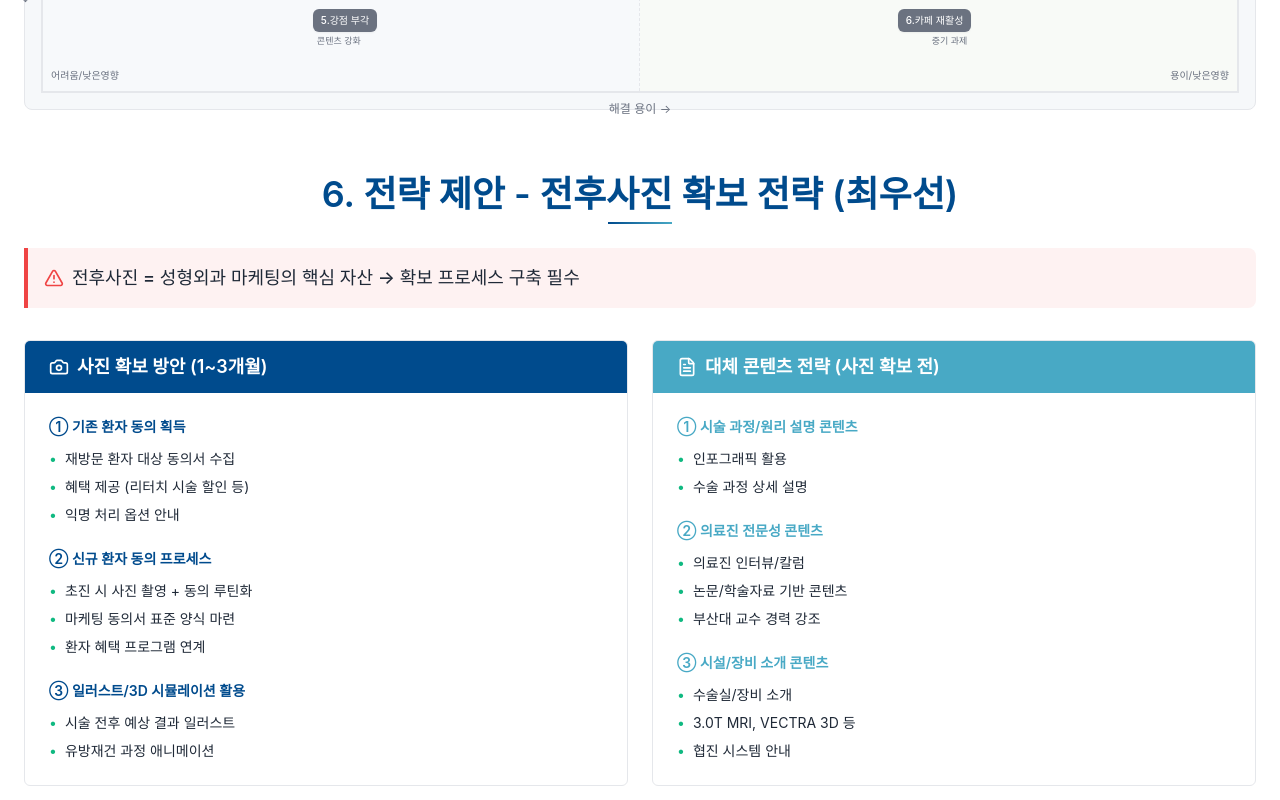
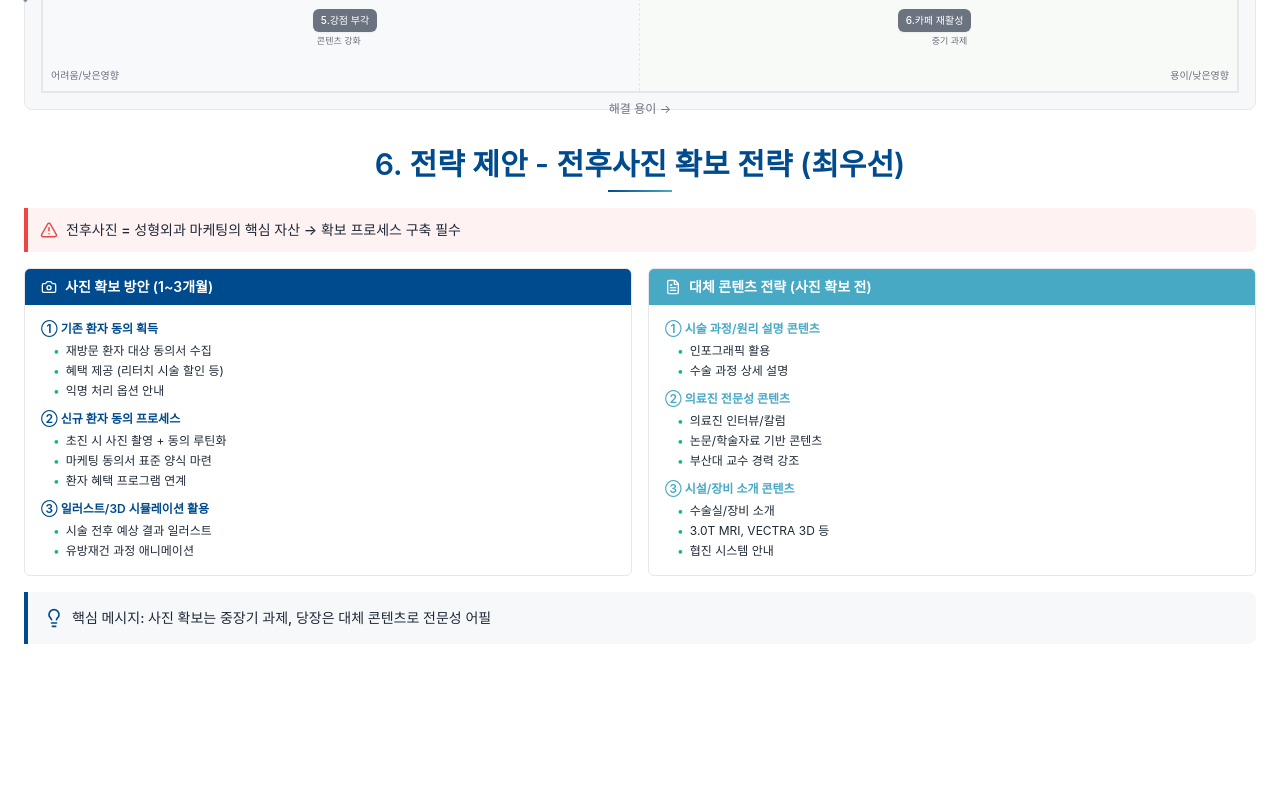
Before and after one commit to kevinkim1975/amp, a Next.js app: page / in a window 1280 px wide. Shown: the part 10100-10900 px from the top of the page. Built offline with nearby package versions, Linux system fonts and the light colour scheme.

Commit message:
fix(Section14): compact layout to prevent bottom overlap

```diff
--- a/src/components/sections/Section14PhotoStrategy.tsx
+++ b/src/components/sections/Section14PhotoStrategy.tsx
@@ -1,9 +1,13 @@
 /**
- * Section13PhotoStrategy - 전략 제안: 전후사진 확보 전략
+ * Section14PhotoStrategy - 전략 제안: 전후사진 확보 전략
  * Design Guide (docs/design-guide.md) 기반
  *
- * 생성: 2026-01-13
- * 데이터 소스: data/seoil-medical.yaml (page 13 - 두번째)
+ * 수정: 2026-01-13 - v0.dev MCP 기반 컴팩트 레이아웃
+ * - 하단 겹침 해결: py-12 → py-5, mb-8 → mb-4
+ * - 카드 내부 간격 축소: space-y-6 → space-y-3
+ * - 한 페이지에 모든 콘텐츠 표시 (스크롤 없음)
+ *
+ * 데이터 소스: data/seoil-medical.yaml (page 14)
  */
 
 import { AlertTriangle, Lightbulb, Camera, FileText } from "lucide-react"
@@ -11,45 +15,45 @@ import { AlertTriangle, Lightbulb, Camera, FileText } from "lucide-react"
 export function Section14PhotoStrategy() {
   return (
     <section className="min-h-[calc(100vh-144px)] bg-white">
-      <div className="max-w-7xl mx-auto px-6 py-12">
+      <div className="max-w-7xl mx-auto px-6 py-5">
         {/* Section Header */}
-        <div className="text-center mb-6">
-          <h2 className="text-4xl font-semibold text-[#004B8D] mb-2">6. 전략 제안 - 전후사진 확보 전략 (최우선)</h2>
+        <div className="text-center mb-4">
+          <h2 className="text-3xl font-semibold text-[#004B8D] mb-2">6. 전략 제안 - 전후사진 확보 전략 (최우선)</h2>
           <div className="mx-auto w-16 h-0.5 bg-gradient-to-r from-[#004B8D] to-[#48A9C5]" />
         </div>
 
         {/* Warning Callout */}
-        <div className="mb-8 p-4 bg-[#FEF2F2] border-l-4 border-[#EF4444] rounded-r-lg">
+        <div className="mb-4 p-3 bg-[#FEF2F2] border-l-4 border-[#EF4444] rounded-r-lg">
           <div className="flex items-center gap-2">
-            <AlertTriangle className="text-[#EF4444] flex-shrink-0" size={20} />
-            <p className="text-lg text-[#1F2937] font-medium">
+            <AlertTriangle className="text-[#EF4444] flex-shrink-0" size={18} />
+            <p className="text-sm text-[#1F2937] font-medium">
               전후사진 = 성형외과 마케팅의 핵심 자산 → 확보 프로세스 구축 필수
             </p>
           </div>
         </div>
 
         {/* Two Column Strategy */}
-        <div className="grid grid-cols-1 lg:grid-cols-2 gap-6 mb-8">
+        <div className="grid grid-cols-1 lg:grid-cols-2 gap-4 mb-4">
           {/* 사진 확보 방안 */}
           <div className="bg-white border border-[#E5E7EB] rounded-md overflow-hidden">
-            <div className="bg-[#004B8D] px-6 py-3 flex items-center gap-2">
-              <Camera className="text-white" size={20} />
-              <h3 className="text-lg font-semibold text-white">사진 확보 방안 (1~3개월)</h3>
+            <div className="bg-[#004B8D] px-4 py-2 flex items-center gap-2">
+              <Camera className="text-white" size={16} />
+              <h3 className="text-sm font-semibold text-white">사진 확보 방안 (1~3개월)</h3>
             </div>
-            <div className="p-6 space-y-6">
+            <div className="p-4 space-y-3">
               {/* 기존 환자 동의 획득 */}
               <div>
-                <h4 className="text-sm font-semibold text-[#004B8D] mb-3">① 기존 환자 동의 획득</h4>
-                <ul className="space-y-2 text-sm text-[#1F2937]">
-                  <li className="flex items-start gap-2">
+                <h4 className="text-xs font-semibold text-[#004B8D] mb-1.5">① 기존 환자 동의 획득</h4>
+                <ul className="space-y-1 text-xs text-[#1F2937] ml-3">
+                  <li className="flex items-start gap-1.5">
                     <span className="text-[#10B981]">•</span>
                     재방문 환자 대상 동의서 수집
                   </li>
-                  <li className="flex items-start gap-2">
+                  <li className="flex items-start gap-1.5">
                     <span className="text-[#10B981]">•</span>
                     혜택 제공 (리터치 시술 할인 등)
                   </li>
-                  <li className="flex items-start gap-2">
+                  <li className="flex items-start gap-1.5">
                     <span className="text-[#10B981]">•</span>
                     익명 처리 옵션 안내
                   </li>
@@ -58,17 +62,17 @@ export function Section14PhotoStrategy() {
 
               {/* 신규 환자 동의 프로세스 */}
               <div>
-                <h4 className="text-sm font-semibold text-[#004B8D] mb-3">② 신규 환자 동의 프로세스</h4>
-                <ul className="space-y-2 text-sm text-[#1F2937]">
-                  <li className="flex items-start gap-2">
+                <h4 className="text-xs font-semibold text-[#004B8D] mb-1.5">② 신규 환자 동의 프로세스</h4>
+                <ul className="space-y-1 text-xs text-[#1F2937] ml-3">
+                  <li className="flex items-start gap-1.5">
                     <span className="text-[#10B981]">•</span>
                     초진 시 사진 촬영 + 동의 루틴화
                   </li>
-                  <li className="flex items-start gap-2">
+                  <li className="flex items-start gap-1.5">
                     <span className="text-[#10B981]">•</span>
                     마케팅 동의서 표준 양식 마련
                   </li>
-                  <li className="flex items-start gap-2">
+                  <li className="flex items-start gap-1.5">
                     <span className="text-[#10B981]">•</span>
                     환자 혜택 프로그램 연계
                   </li>
@@ -77,13 +81,13 @@ export function Section14PhotoStrategy() {
 
               {/* 일러스트/3D 시뮬레이션 활용 */}
               <div>
-                <h4 className="text-sm font-semibold text-[#004B8D] mb-3">③ 일러스트/3D 시뮬레이션 활용</h4>
-                <ul className="space-y-2 text-sm text-[#1F2937]">
-                  <li className="flex items-start gap-2">
+                <h4 className="text-xs font-semibold text-[#004B8D] mb-1.5">③ 일러스트/3D 시뮬레이션 활용</h4>
+                <ul className="space-y-1 text-xs text-[#1F2937] ml-3">
+                  <li className="flex items-start gap-1.5">
                     <span className="text-[#10B981]">•</span>
                     시술 전후 예상 결과 일러스트
                   </li>
-                  <li className="flex items-start gap-2">
+                  <li className="flex items-start gap-1.5">
                     <span className="text-[#10B981]">•</span>
                     유방재건 과정 애니메이션
                   </li>
@@ -94,20 +98,20 @@ export function Section14PhotoStrategy() {
 
           {/* 대체 콘텐츠 전략 */}
           <div className="bg-white border border-[#E5E7EB] rounded-md overflow-hidden">
-            <div className="bg-[#48A9C5] px-6 py-3 flex items-center gap-2">
-              <FileText className="text-white" size={20} />
-              <h3 className="text-lg font-semibold text-white">대체 콘텐츠 전략 (사진 확보 전)</h3>
+            <div className="bg-[#48A9C5] px-4 py-2 flex items-center gap-2">
+              <FileText className="text-white" size={16} />
+              <h3 className="text-sm font-semibold text-white">대체 콘텐츠 전략 (사진 확보 전)</h3>
             </div>
-            <div className="p-6 space-y-6">
+            <div className="p-4 space-y-3">
               {/* 시술 과정/원리 설명 콘텐츠 */}
               <div>
-                <h4 className="text-sm font-semibold text-[#48A9C5] mb-3">① 시술 과정/원리 설명 콘텐츠</h4>
-                <ul className="space-y-2 text-sm text-[#1F2937]">
-                  <li className="flex items-start gap-2">
+                <h4 className="text-xs font-semibold text-[#48A9C5] mb-1.5">① 시술 과정/원리 설명 콘텐츠</h4>
+                <ul className="space-y-1 text-xs text-[#1F2937] ml-3">
+                  <li className="flex items-start gap-1.5">
                     <span className="text-[#10B981]">•</span>
                     인포그래픽 활용
                   </li>
-                  <li className="flex items-start gap-2">
+                  <li className="flex items-start gap-1.5">
                     <span className="text-[#10B981]">•</span>
                     수술 과정 상세 설명
                   </li>
@@ -116,17 +120,17 @@ export function Section14PhotoStrategy() {
 
               {/* 의료진 전문성 콘텐츠 */}
               <div>
-                <h4 className="text-sm font-semibold text-[#48A9C5] mb-3">② 의료진 전문성 콘텐츠</h4>
-                <ul className="space-y-2 text-sm text-[#1F2937]">
-                  <li className="flex items-start gap-2">
+                <h4 className="text-xs font-semibold text-[#48A9C5] mb-1.5">② 의료진 전문성 콘텐츠</h4>
+                <ul className="space-y-1 text-xs text-[#1F2937] ml-3">
+                  <li className="flex items-start gap-1.5">
                     <span className="text-[#10B981]">•</span>
                     의료진 인터뷰/칼럼
                   </li>
-                  <li className="flex items-start gap-2">
+                  <li className="flex items-start gap-1.5">
                     <span className="text-[#10B981]">•</span>
                     논문/학술자료 기반 콘텐츠
                   </li>
-                  <li className="flex items-start gap-2">
+                  <li className="flex items-start gap-1.5">
                     <span className="text-[#10B981]">•</span>
                     부산대 교수 경력 강조
                   </li>
@@ -135,17 +139,17 @@ export function Section14PhotoStrategy() {
 
               {/* 시설/장비 소개 콘텐츠 */}
               <div>
-                <h4 className="text-sm font-semibold text-[#48A9C5] mb-3">③ 시설/장비 소개 콘텐츠</h4>
-                <ul className="space-y-2 text-sm text-[#1F2937]">
-                  <li className="flex items-start gap-2">
+                <h4 className="text-xs font-semibold text-[#48A9C5] mb-1.5">③ 시설/장비 소개 콘텐츠</h4>
+                <ul className="space-y-1 text-xs text-[#1F2937] ml-3">
+                  <li className="flex items-start gap-1.5">
                     <span className="text-[#10B981]">•</span>
                     수술실/장비 소개
                   </li>
-                  <li className="flex items-start gap-2">
+                  <li className="flex items-start gap-1.5">
                     <span className="text-[#10B981]">•</span>
                     3.0T MRI, VECTRA 3D 등
                   </li>
-                  <li className="flex items-start gap-2">
+                  <li className="flex items-start gap-1.5">
                     <span className="text-[#10B981]">•</span>
                     협진 시스템 안내
                   </li>
@@ -156,10 +160,10 @@ export function Section14PhotoStrategy() {
         </div>
 
         {/* Insight Callout */}
-        <div className="p-6 bg-[#F6F8FA] border-l-4 border-[#004B8D] rounded-r-lg">
-          <div className="flex gap-3">
-            <Lightbulb className="text-[#004B8D] flex-shrink-0 mt-0.5" size={24} />
-            <p className="text-base text-[#1F2937] font-medium">
+        <div className="p-4 bg-[#F6F8FA] border-l-4 border-[#004B8D] rounded-r-lg">
+          <div className="flex gap-2 items-center">
+            <Lightbulb className="text-[#004B8D] flex-shrink-0" size={20} />
+            <p className="text-sm text-[#1F2937] font-medium">
               핵심 메시지: 사진 확보는 중장기 과제, 당장은 대체 콘텐츠로 전문성 어필
             </p>
           </div>
```
